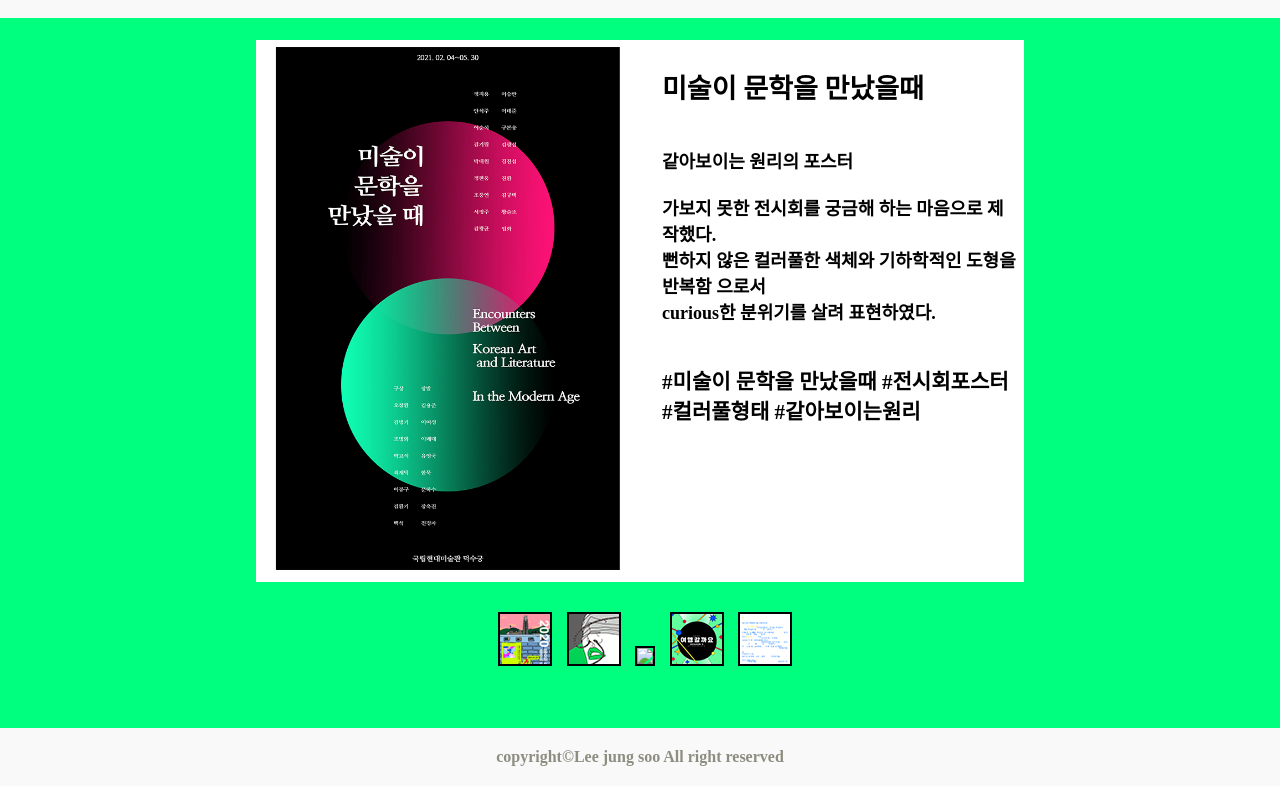
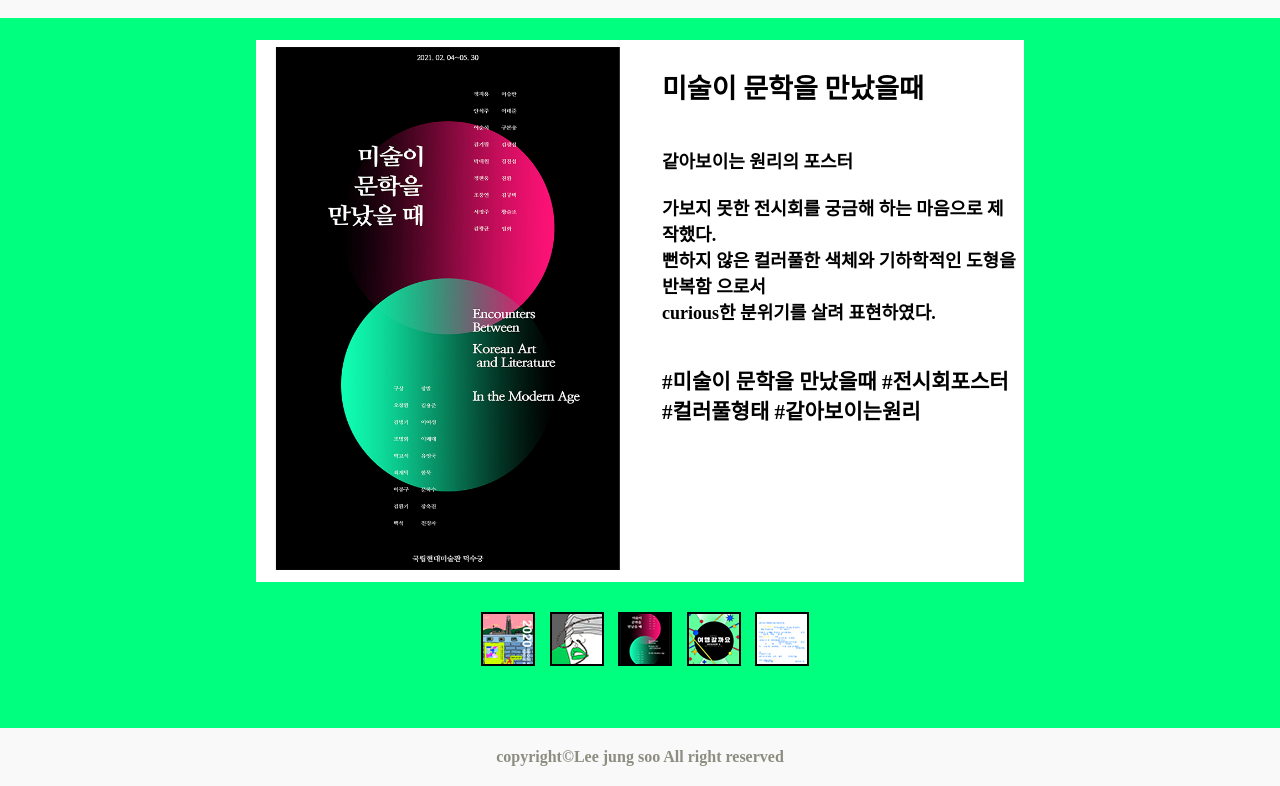
Before and after one commit to sallyleejs/sallyleejs, a plain HTML site: page web_aw_1_3.html in a window 1280 px wide. Shown: the part 130-916 px from the top of the page. Drawn offline with Linux system fonts and the light colour scheme.

Commit message:
Update web_aw_1_3.html

```diff
--- a/web_aw_1_3.html
+++ b/web_aw_1_3.html
@@ -218,7 +218,7 @@ a{
         <ul id="photos">
           <li><a href="web_aw_1.html"><img src="./img_f_2/thum_1.jpg"></a></li>
           <li><a href="web_aw_1_2.html"><img src="./img_f_2/thum_2.jpg"></a></li>
-          <li><a href="#"><img src="./img_f/thum_3.jpg"></a></li>
+          <li><a href="#"><img src="./img_f_2/thum_3.jpg"></a></li>
           <li><a href="web_aw_1_4.html"><img src="./img_f_2/thum_4.jpg"></a></li>
           <li><a href="web_aw_1_5.html"><img src="./img_f_2/thum_5.jpg"></a></li>
         </ul>
```
